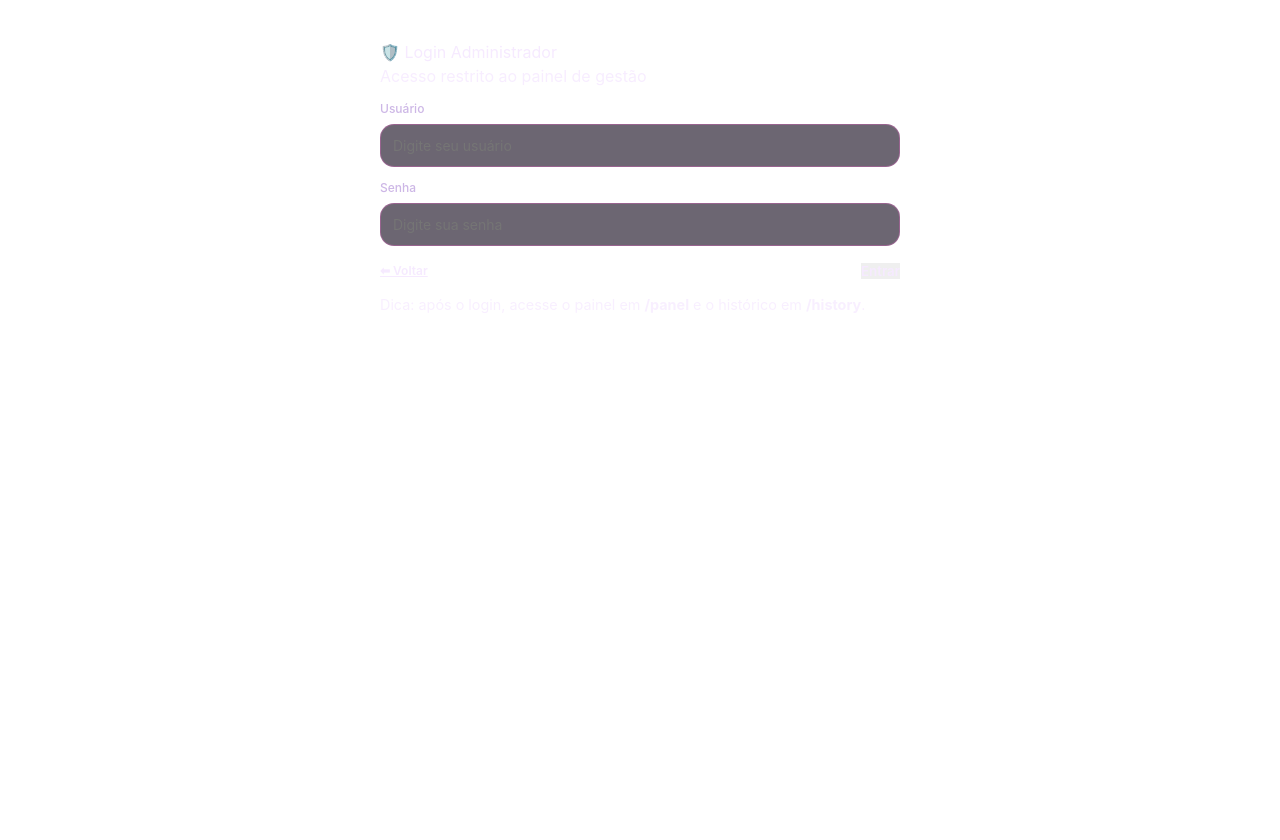
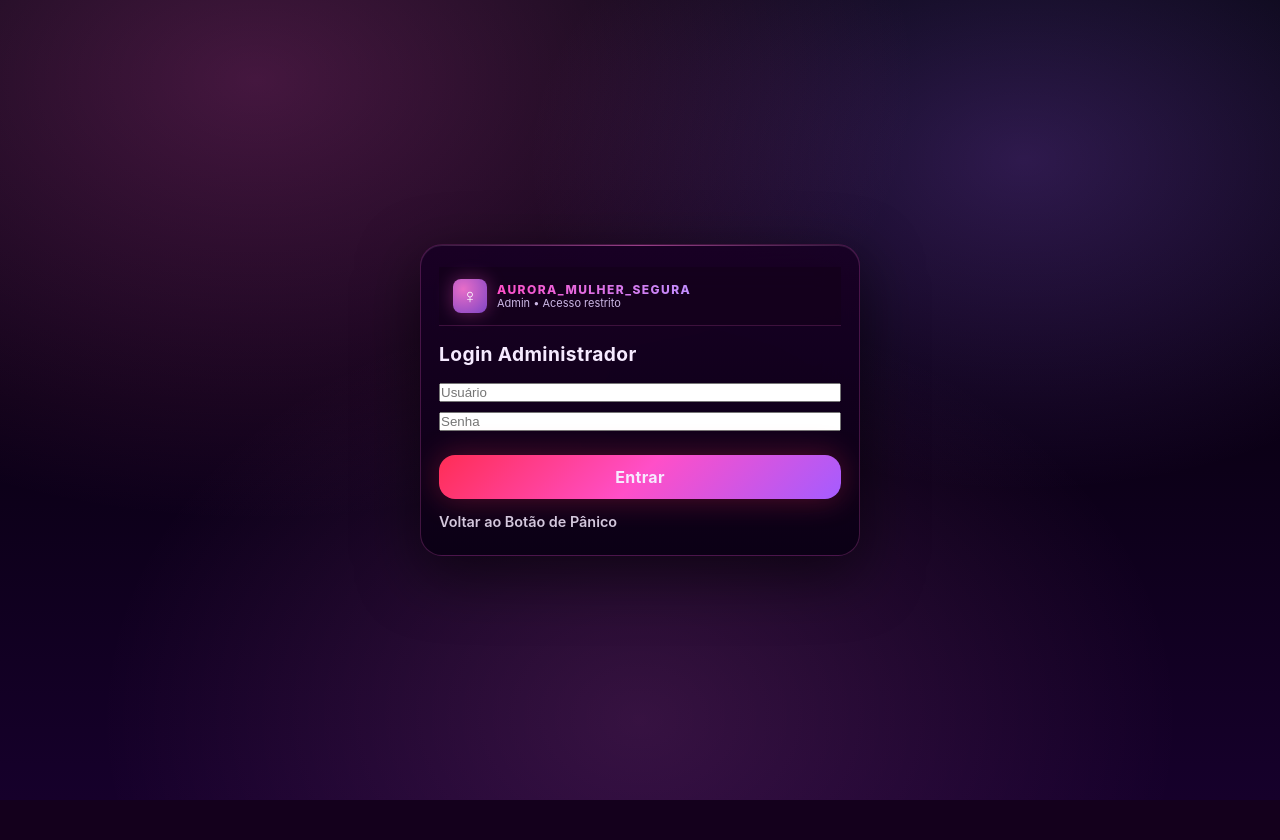
Before and after one commit to salveci2022/SISTEMA-AURORA-MULHER-SEGURA, a Flask app: page /panel/login in a window 1280 px wide. After the commit the page ends 800 px from the top, so only its background shows below. Run offline with Flask 3, Linux system fonts and the light colour scheme; some libraries are stand-ins or nearby versions.

Commit message:
add arquivos no repo

```diff
--- a/templates/diagnostic.html
+++ b/templates/diagnostic.html
@@ -4,7 +4,7 @@
   <meta charset="utf-8">
   <meta name="viewport" content="width=device-width, initial-scale=1">
   <title>Diagnóstico - Aurora Mulher Segura</title>
-  <link rel="stylesheet" href="{{ url_for(\'static\', filename=\'css/style.css\') }}">
+  <link rel="stylesheet" href="{{ url_for('static', filename='css/style.css') }}">
 </head>
 <body>
   <div class="container">
--- a/templates/login_admin.html
+++ b/templates/login_admin.html
@@ -1,49 +1,49 @@
-<!DOCTYPE html>
+<!doctype html>
 <html lang="pt-BR">
 <head>
   <meta charset="utf-8">
   <meta name="viewport" content="width=device-width, initial-scale=1">
-  <title>Login Admin - Aurora Mulher Segura</title>
+  <title>Login Admin - Aurora</title>
+
   <meta name="theme-color" content="#ff2d55">
+  <link rel="icon" type="image/png" sizes="192x192" href="{{ url_for('static', filename='icons/aurora-192.png') }}">
+  <link rel="apple-touch-icon" href="{{ url_for('static', filename='icons/aurora-192.png') }}">
+
   <link rel="stylesheet" href="{{ url_for('static', filename='css/style.css') }}">
 </head>
-<body>
-  <div class="container">
-    <div class="card" style="max-width:520px;margin:40px auto;">
-      <div class="header" style="margin-bottom:12px;">
-        <div class="title">🛡️ Login Administrador</div>
-        <div class="subtitle" style="opacity:.85">Acesso restrito ao painel de gestão</div>
+<body class="aurora-bg">
+  <div class="center-wrap">
+    <div class="aurora-card" style="padding: 22px 18px;">
+      <div class="topbar" style="margin-bottom:14px;">
+        <div class="brand">
+          <span class="brand-dot">♀</span>
+          <div>
+            <div class="brand-title">AURORA_MULHER_SEGURA</div>
+            <div class="brand-sub">Admin • Acesso restrito</div>
+          </div>
+        </div>
       </div>
+
+      <h1 style="font-size:1.2rem; margin: 8px 0 14px 0; letter-spacing:.02em;">Login Administrador</h1>
 
       {% with messages = get_flashed_messages() %}
         {% if messages %}
-          <div class="alert" style="margin: 10px 0;">
+          <div class="alert alert-danger" style="margin-bottom:12px;">
             {% for message in messages %}
-              <div style="margin:4px 0;">{{ message }}</div>
+              <div>{{ message }}</div>
             {% endfor %}
           </div>
         {% endif %}
       {% endwith %}
 
-      <form method="POST" action="{{ url_for('admin_login') }}">
-        <div class="field">
-          <label class="label" for="user">Usuário</label>
-          <input class="input" id="user" name="user" type="text" autocomplete="username" placeholder="Digite seu usuário" required>
-        </div>
-
-        <div class="field" style="margin-top:12px;">
-          <label class="label" for="pass">Senha</label>
-          <input class="input" id="pass" name="pass" type="password" autocomplete="current-password" placeholder="Digite sua senha" required>
-        </div>
-
-        <div class="row" style="gap:10px;margin-top:16px;display:flex;align-items:center;justify-content:space-between;">
-          <a class="btn small" href="{{ url_for('panic') }}">⬅ Voltar</a>
-          <button class="btn danger" type="submit">Entrar</button>
-        </div>
+      <form method="POST" autocomplete="off" style="display:flex; flex-direction:column; gap:10px;">
+        <input type="text" name="user" placeholder="Usuário" required>
+        <input type="password" name="password" placeholder="Senha" required>
+        <button class="btn btn-primary" type="submit">Entrar</button>
       </form>
 
-      <div style="margin-top:14px;opacity:.75;font-size:.9em;">
-        Dica: após o login, acesse o painel em <b>/panel</b> e o histórico em <b>/history</b>.
+      <div style="margin-top:12px; opacity:.85; font-size:.9rem;">
+        <a class="btn" href="/panic" style="display:inline-block; text-decoration:none;">Voltar ao Botão de Pânico</a>
       </div>
     </div>
   </div>
```
